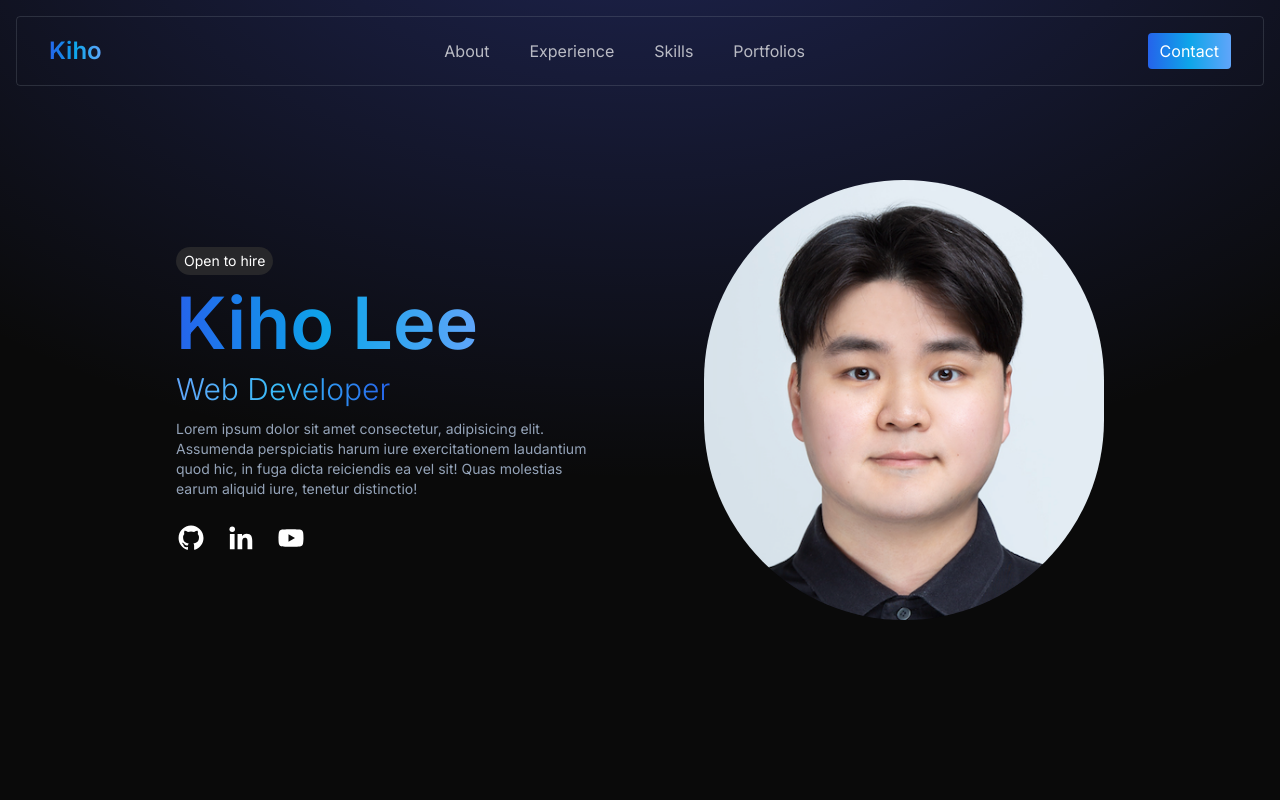
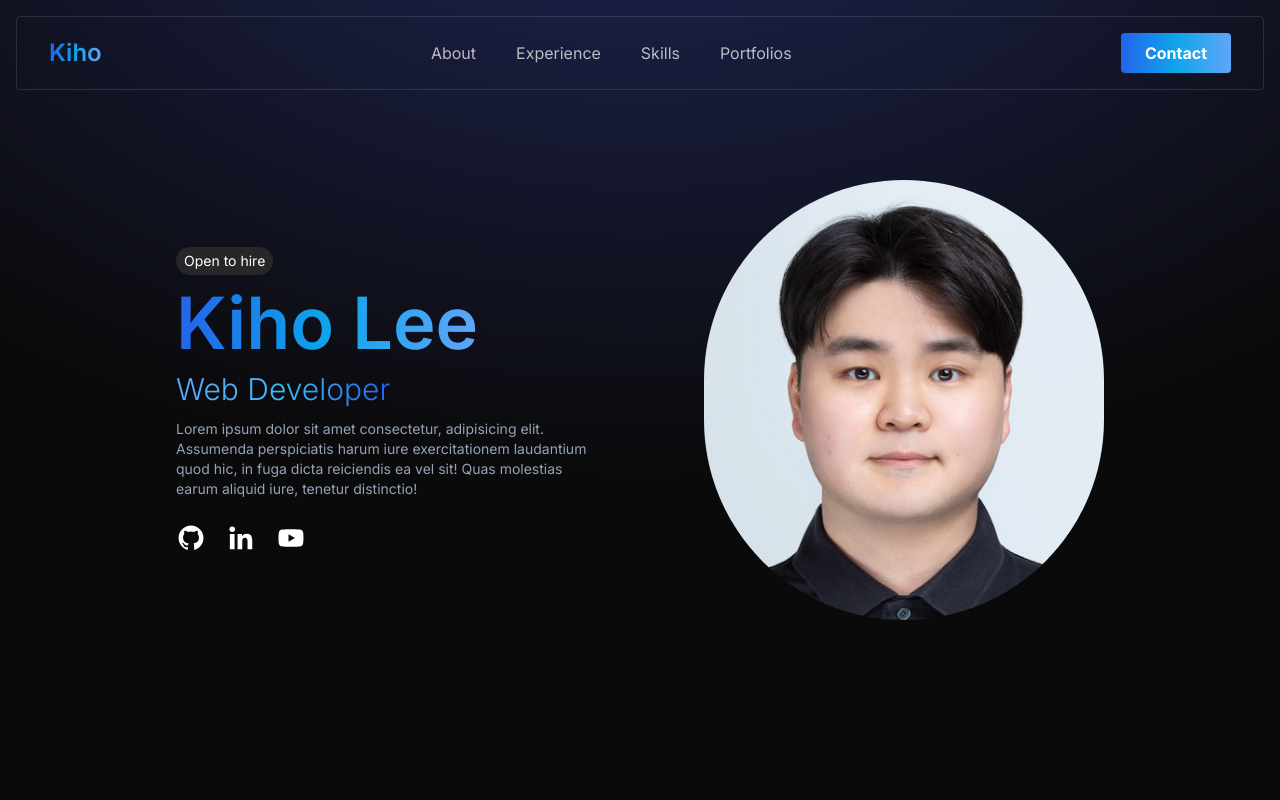
Before and after one commit to issign/about-me-react, a React (Vite) app: page / in a window 1280 px wide. Shown: the top 800 px of the page. Built offline with nearby package versions, Linux system fonts and the light colour scheme.

Commit message:
[Update] Change little style of Button component

```diff
--- a/src/components/ui/Button.js
+++ b/src/components/ui/Button.js
@@ -2,9 +2,9 @@ import className from "classnames";
 
 const Button = ({ children, primary }) => {
   const classes = className(
-    "px-3 py-1.5 cursor-pointer rounded hover:scale-105 transition-all duration-300",
+    "px-6 py-2 rounded hover:scale-105 transition-all duration-300",
     {
-      "color-primary text-white": primary,
+      "color-primary text-white font-bold": primary,
     }
   );
 
```
